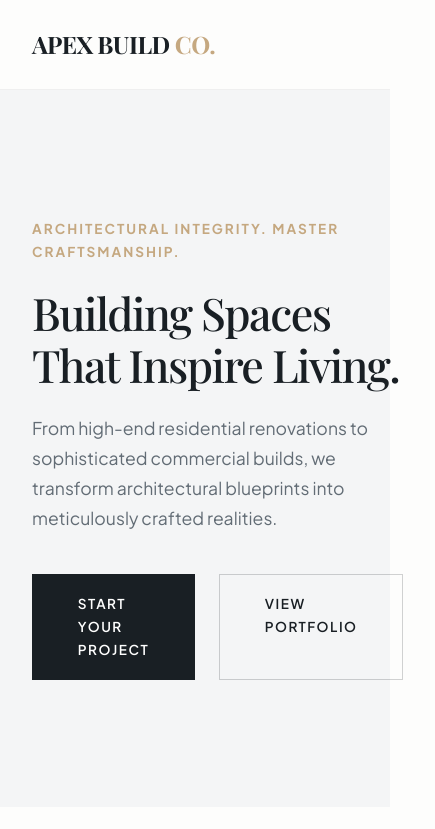
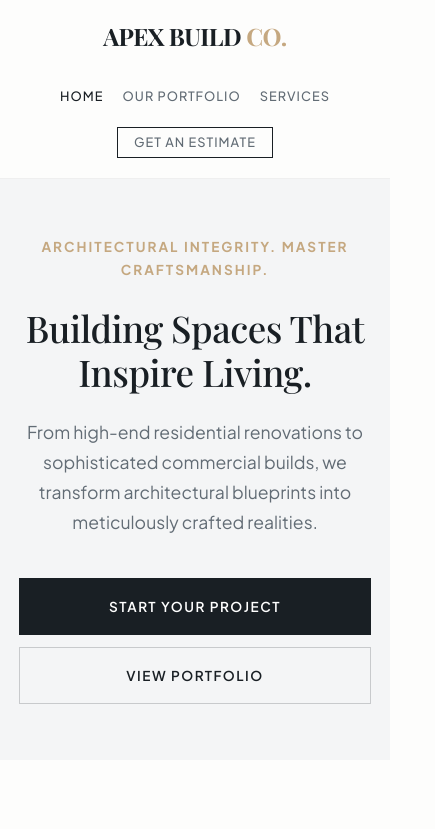
Before and after one commit to rdbwebdesign/Contracting, a plain HTML site: page index.html in a window 390 px wide. Shown: the top 829 px of the page, 435 px wide, since content can reach past the window. Drawn offline with nearby package versions, Linux system fonts and the light colour scheme; a web font is replaced by a local one.

Commit message:
Update style.css

```diff
--- a/style.css
+++ b/style.css
@@ -532,3 +532,73 @@ footer {
     .portfolio-meta h3 { font-size: 1.8rem; }
     .container { padding: 4.5rem 1.5rem; }
 }
+/* ==========================================================================
+   9. EXTRA RESPONSIVE PATCHES (MOBILE FIXES)
+   ========================================================================== */
+@media (max-width: 768px) {
+    /* 1. Unhide and structure navigation dynamically for touch screen layouts */
+    header {
+        padding: 1rem;
+    }
+    nav {
+        flex-direction: column;
+        gap: 1rem;
+    }
+    .nav-links {
+        display: flex !important;
+        flex-wrap: wrap;
+        justify-content: center;
+        gap: 1.2rem;
+        padding: 0.5rem 0;
+    }
+    .nav-links a {
+        font-size: 0.8rem;
+    }
+    .btn-nav {
+        padding: 0.4rem 1rem;
+    }
+
+    /* 2. Balance hero sections dynamically so big text scales into the viewport */
+    .hero-split {
+        min-height: auto; /* Overrides the restrictive 85vh layout block */
+    }
+    .hero-content {
+        padding: 3.5rem 1.2rem;
+        text-align: center;
+    }
+    .hero-split h1 {
+        font-size: 2.3rem !important; /* Forces copy to safely scale down */
+        line-height: 1.2;
+        letter-spacing: -0.5px;
+    }
+    .hero-actions {
+        flex-direction: column;
+        width: 100%;
+        gap: 0.75rem;
+    }
+    .btn {
+        width: 100%;
+        text-align: center;
+        padding: 1rem 1.5rem;
+    }
+
+    /* 3. Stabilize structural grid systems and tight inner form fields */
+    .services-grid {
+        grid-template-columns: 1fr;
+        gap: 1.5rem;
+    }
+    .service-card {
+        padding: 2rem 1.5rem;
+    }
+    .stat-row {
+        flex-direction: column;
+        gap: 1.5rem;
+        align-items: center;
+    }
+    .intake-wrapper {
+        padding: 1.5rem 1rem !important;
+    }
+    .intake-form-box {
+        padding: 1.5rem 1rem;
+    }
+}
```
